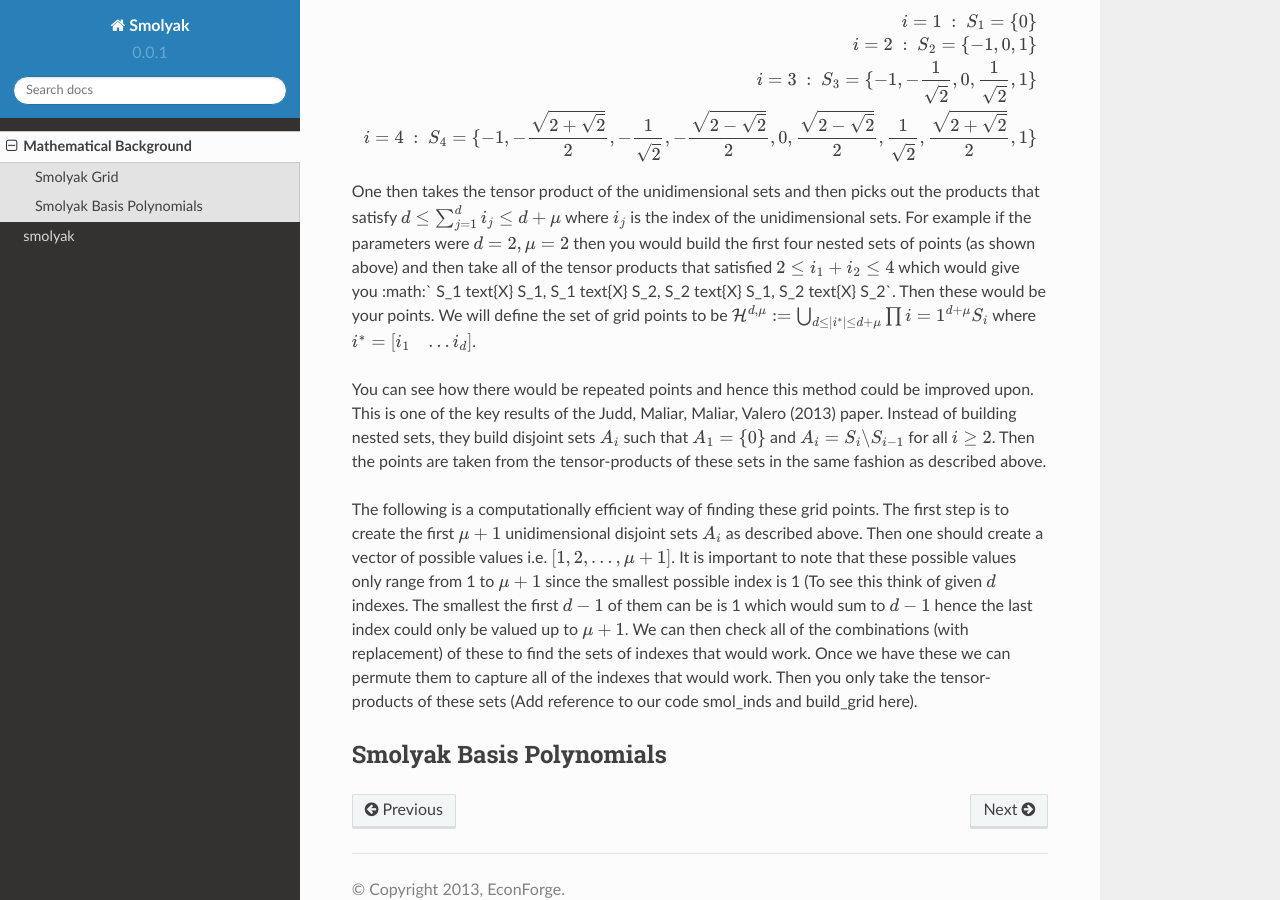
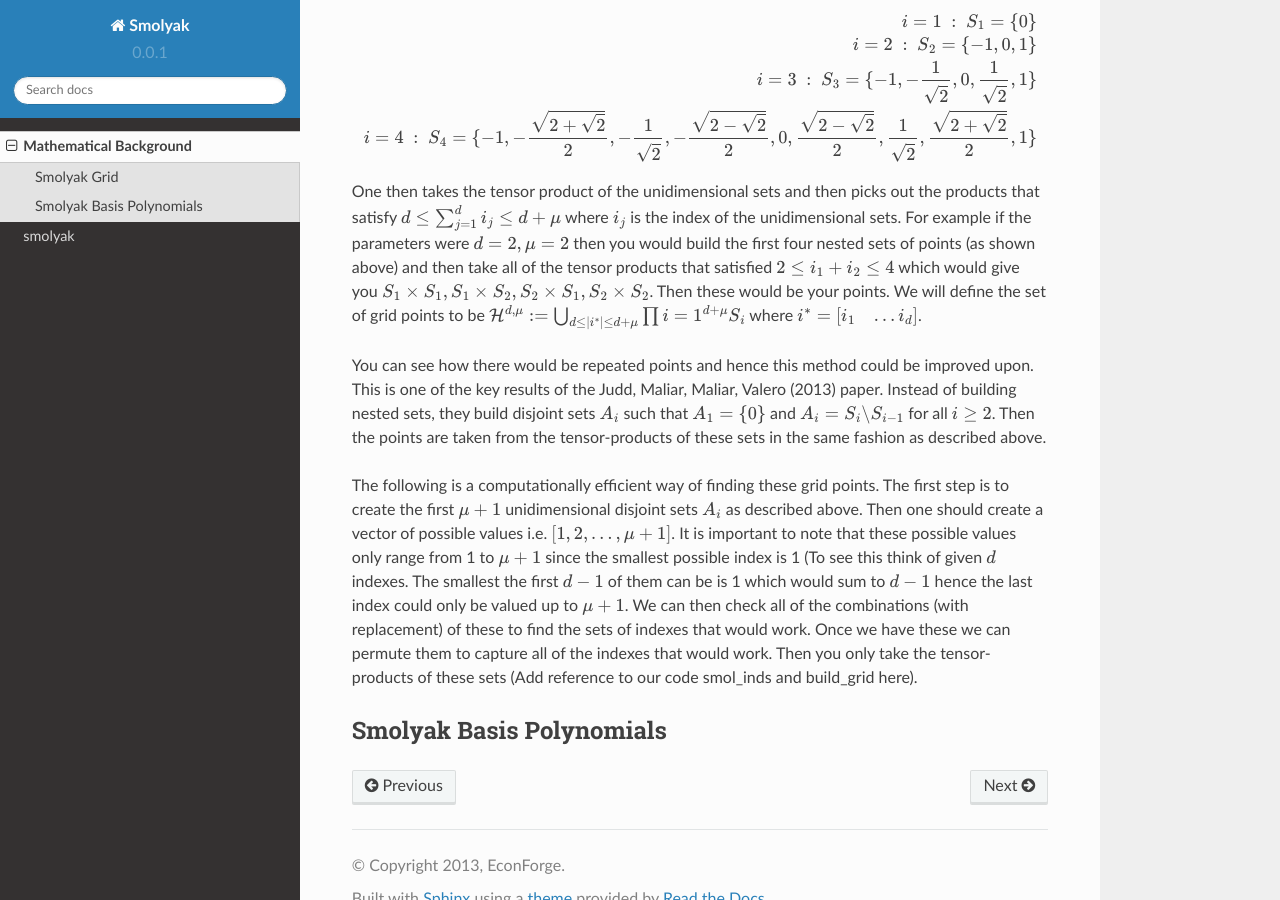
Before and after one commit to EconForge/Smolyak, a Sphinx documentation site: the page built from doc/source/math.rst, in a window 1280 px wide and 900 px high, scrolled down 803 px. Built offline with Sphinx 7.4.7 and the Read the Docs theme 2.0.0, drawn with Linux system fonts in a browser that asks for light colours.

Commit message:
Cant get a cross product sign to work...  Will deal with in future.

```diff
--- a/doc/source/math.rst
+++ b/doc/source/math.rst
@@ -21,7 +21,7 @@ The standard construction of a Smolyak grid uses nested sets of points.  One typ
     i=4 \text{ } : \text{ }S_4 = \{ -1, -\frac{\sqrt{2 + \sqrt{2}}}{2}, -\frac{1}{\sqrt{2}}, -\frac{\sqrt{2 - \sqrt{2}}}{2}, 0, \frac{\sqrt{2 - \sqrt{2}}}{2}, \frac{1}{\sqrt{2}}, \frac{\sqrt{2 + \sqrt{2}}}{2}, 1 \}
 
 
-One then takes the tensor product of the unidimensional sets and then picks out the products that satisfy :math:`d \leq \sum_{j=1}^d i_j \leq d + \mu` where :math:`i_j` is the index of the unidimensional sets.  For example if the parameters were :math:`d = 2, \mu = 2` then you would build the first four nested sets of points (as shown above) and then take all of the tensor products that satisfied :math:`2 \leq i_1 + i_2 \leq 4` which would give you :math:` S_1 \text{X} S_1, S_1 \text{X} S_2, S_2 \text{X} S_1, S_2 \text{X} S_2`.  Then these would be your points.  We will define the set of grid points to be :math:`\mathcal{H}^{d, \mu} := \bigcup_{d \leq |i^*| \leq d + \mu}  \prod{i=1}^{d+\mu} S_i` where :math:`i^* = \begin{bmatrix} i_1 & \dots i_d \end{bmatrix}`.
+One then takes the tensor product of the unidimensional sets and then picks out the products that satisfy :math:`d \leq \sum_{j=1}^d i_j \leq d + \mu` where :math:`i_j` is the index of the unidimensional sets.  For example if the parameters were :math:`d = 2, \mu = 2` then you would build the first four nested sets of points (as shown above) and then take all of the tensor products that satisfied :math:`2 \leq i_1 + i_2 \leq 4` which would give you :math:`S_1 \times S_1, S_1 \times S_2, S_2 \times S_1, S_2 \times S_2`.  Then these would be your points.  We will define the set of grid points to be :math:`\mathcal{H}^{d, \mu} := \bigcup_{d \leq |i^*| \leq d + \mu}  \prod{i=1}^{d+\mu} S_i` where :math:`i^* = \begin{bmatrix} i_1 & \dots i_d \end{bmatrix}`.
 
 You can see how there would be repeated points and hence this method could be improved upon.  This is one of the key results of the Judd, Maliar, Maliar, Valero (2013) paper.  Instead of building nested sets, they build disjoint sets :math:`A_i` such that :math:`A_1 = \{ 0 \}` and :math:`A_i = S_i \backslash S_{i-1}` for all :math:`i \geq 2`.  Then the points are taken from the tensor-products of these sets in the same fashion as described above.
 
```
